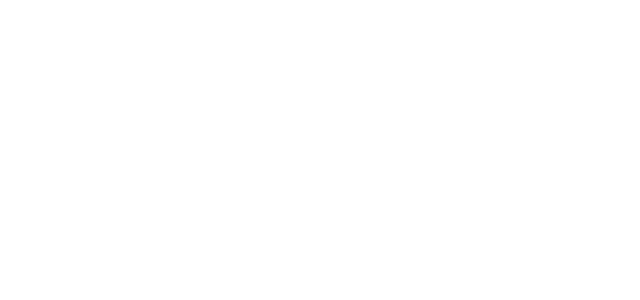
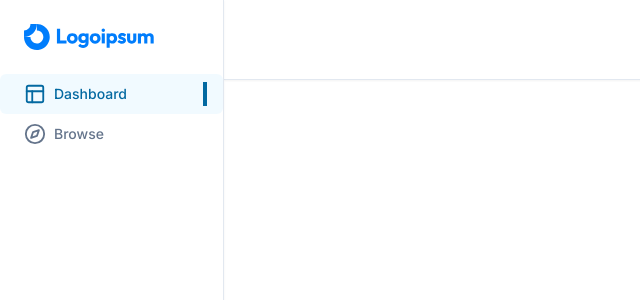
Before and after one commit to Suman196pokhrel/Full_Stack_LMS, a Next.js app: page / in a window 1280 px wide. Shown: the top 300 px of the page, without its empty margins (0-640 px from the left). Built offline with nearby package versions, Linux system fonts and the light colour scheme.

Commit message:
mobile navbar and sidebar ready

```diff
--- /dev/null
+++ b/app/(dashboard)/(routes)/search/page.tsx
@@ -0,0 +1,9 @@
+import React from 'react'
+
+const SearchPage = () => {
+    return (
+        <div>SearchPage</div>
+    )
+}
+
+export default SearchPage
--- /dev/null
+++ b/app/(dashboard)/_components/Logo.tsx
@@ -0,0 +1,17 @@
+import Image from 'next/image'
+import React from 'react'
+
+const Logo = () => {
+    return (
+
+        <Image
+            height={130}
+            width={130}
+            alt='logo'
+            src={"/logo.svg"}
+        />
+
+    )
+}
+
+export default Logo
--- /dev/null
+++ b/app/(dashboard)/_components/MobileSidebar.tsx
@@ -0,0 +1,19 @@
+import { Menu } from 'lucide-react'
+import React from 'react'
+import { Sheet, SheetContent, SheetTrigger } from '@/components/ui/sheet'
+import Sidebar from './Sidebar'
+
+const MobileSidebar = () => {
+    return (
+        <Sheet>
+            <SheetTrigger className='md:hidden pr-4 hover:opacity-75 transition'>
+                <Menu />
+            </SheetTrigger>
+            <SheetContent side={"left"} className='p-0 bg-white'>
+                <Sidebar />
+            </SheetContent>
+        </Sheet>
+    )
+}
+
+export default MobileSidebar
--- /dev/null
+++ b/app/(dashboard)/_components/Navbar.tsx
@@ -0,0 +1,12 @@
+import React from 'react'
+import MobileSidebar from './MobileSidebar'
+
+const Navbar = () => {
+    return (
+        <div className='p-4 border-b h-full flex items-center bg-white shadow-sm'>
+            <MobileSidebar />
+        </div>
+    )
+}
+
+export default Navbar
--- /dev/null
+++ b/app/(dashboard)/_components/Sidebar.tsx
@@ -0,0 +1,18 @@
+import React from 'react'
+import Logo from './Logo'
+import SidebarRoutes from './SidebarRoutes'
+
+const Sidebar = () => {
+    return (
+        <div className='h-full border-r flex flex-col overflow-y-auto bg-white drop-shadow-sm'>
+            <div className='p-6'>
+                <Logo />
+            </div>
+            <div className='flex flex-col w-full'>
+                <SidebarRoutes />
+            </div>
+        </div>
+    )
+}
+
+export default Sidebar
--- /dev/null
+++ b/app/(dashboard)/_components/SidebarItem.tsx
@@ -0,0 +1,58 @@
+"use client"
+import { Ghost, LucideIcon } from 'lucide-react'
+import { usePathname, useRouter } from 'next/navigation'
+import { cn } from '@/lib/utils'
+import React from 'react'
+import { Button } from '@/components/ui/button'
+
+
+interface SidebarItemProps {
+    icon: LucideIcon,
+    label: string
+    href: string
+}
+
+
+const SidebarItem = ({
+    icon: Icon,
+    label,
+    href
+}: SidebarItemProps) => {
+
+    const pathname = usePathname()
+    const router = useRouter()
+
+
+    const isActive = (pathname === "/" && href === "/") ||
+        pathname === href ||
+        pathname?.startsWith(`${href}/`)
+
+
+
+    const onClick = () => {
+        router.push(href)
+    }
+
+    return (
+        <Button onClick={onClick}
+            variant={"ghost"}
+            className={cn(
+                "flex items-center gap-x-2 text-slate-500 text-sm font-[500] pl-6 transition-all hover:text-slate-600 hover:bg-slate-300/20",
+                isActive && "text-sky-700 bg-sky-200/20 hover:bg-sky-200/20 hover:text-sky-700"
+            )}
+        >
+            <div className='flex items-center gap-x-2 py-4'>
+                <Icon
+                    size={22}
+                    className={cn('text-slate-500', isActive && "text-sky-700")}
+                />
+                {label}
+
+            </div>
+            <div className={cn('ml-auto opacity-0 border-2 border-sky-700 h-full transition-all ',
+                isActive && "opacity-100")} />
+        </Button>
+    )
+}
+
+export default SidebarItem
--- /dev/null
+++ b/app/(dashboard)/_components/SidebarRoutes.tsx
@@ -0,0 +1,41 @@
+"use client"
+import { Compass, Layout } from 'lucide-react'
+import React from 'react'
+import SidebarItem from './SidebarItem';
+
+const guestRoutes = [
+    {
+        icon: Layout,
+        label: "Dashboard",
+        href: "/"
+    },
+    {
+        icon: Compass,
+        label: "Browse",
+        href: "/search"
+    },
+
+
+
+]
+
+
+
+const SidebarRoutes = () => {
+    const routes = guestRoutes;
+
+    return (
+        <div className='flex flex-col w-full'>
+            {routes.map((route, index) => (
+                <SidebarItem
+                    key={route.href}
+                    icon={route.icon}
+                    label={route.label}
+                    href={route.href}
+                />
+            ))}
+        </div>
+    )
+}
+
+export default SidebarRoutes
--- /dev/null
+++ b/app/(dashboard)/layout.tsx
@@ -0,0 +1,24 @@
+import React from 'react'
+import Sidebar from './_components/Sidebar'
+import Navbar from './_components/Navbar'
+
+const DashboardLayout = ({ children }: { children: React.ReactNode }) => {
+    return (
+        <div className='h-full'>
+            <div className='h-full'>
+                <div className='h-[80px] md:pl-56 fixed inset-y-0 w-full z-50'>
+                    <Navbar />
+                </div>
+            </div>
+            <div className='hidden md:flex h-full w-56 flex-col fixed inset-y-0 z-50'>
+                <Sidebar />
+            </div>
+            <main className='md:pl-56 h-full'>
+                {children}
+
+            </main>
+        </div>
+    )
+}
+
+export default DashboardLayout
--- /dev/null
+++ b/components/ui/sheet.tsx
@@ -0,0 +1,140 @@
+"use client"
+
+import * as React from "react"
+import * as SheetPrimitive from "@radix-ui/react-dialog"
+import { cva, type VariantProps } from "class-variance-authority"
+import { X } from "lucide-react"
+
+import { cn } from "@/lib/utils"
+
+const Sheet = SheetPrimitive.Root
+
+const SheetTrigger = SheetPrimitive.Trigger
+
+const SheetClose = SheetPrimitive.Close
+
+const SheetPortal = SheetPrimitive.Portal
+
+const SheetOverlay = React.forwardRef<
+  React.ElementRef<typeof SheetPrimitive.Overlay>,
+  React.ComponentPropsWithoutRef<typeof SheetPrimitive.Overlay>
+>(({ className, ...props }, ref) => (
+  <SheetPrimitive.Overlay
+    className={cn(
+      "fixed inset-0 z-50 bg-background/80 backdrop-blur-sm data-[state=open]:animate-in data-[state=closed]:animate-out data-[state=closed]:fade-out-0 data-[state=open]:fade-in-0",
+      className
+    )}
+    {...props}
+    ref={ref}
+  />
+))
+SheetOverlay.displayName = SheetPrimitive.Overlay.displayName
+
+const sheetVariants = cva(
+  "fixed z-50 gap-4 bg-background p-6 shadow-lg transition ease-in-out data-[state=open]:animate-in data-[state=closed]:animate-out data-[state=closed]:duration-300 data-[state=open]:duration-500",
+  {
+    variants: {
+      side: {
+        top: "inset-x-0 top-0 border-b data-[state=closed]:slide-out-to-top data-[state=open]:slide-in-from-top",
+        bottom:
+          "inset-x-0 bottom-0 border-t data-[state=closed]:slide-out-to-bottom data-[state=open]:slide-in-from-bottom",
+        left: "inset-y-0 left-0 h-full w-3/4 border-r data-[state=closed]:slide-out-to-left data-[state=open]:slide-in-from-left sm:max-w-sm",
+        right:
+          "inset-y-0 right-0 h-full w-3/4  border-l data-[state=closed]:slide-out-to-right data-[state=open]:slide-in-from-right sm:max-w-sm",
+      },
+    },
+    defaultVariants: {
+      side: "right",
+    },
+  }
+)
+
+interface SheetContentProps
+  extends React.ComponentPropsWithoutRef<typeof SheetPrimitive.Content>,
+    VariantProps<typeof sheetVariants> {}
+
+const SheetContent = React.forwardRef<
+  React.ElementRef<typeof SheetPrimitive.Content>,
+  SheetContentProps
+>(({ side = "right", className, children, ...props }, ref) => (
+  <SheetPortal>
+    <SheetOverlay />
+    <SheetPrimitive.Content
+      ref={ref}
+      className={cn(sheetVariants({ side }), className)}
+      {...props}
+    >
+      {children}
+      <SheetPrimitive.Close className="absolute right-4 top-4 rounded-sm opacity-70 ring-offset-background transition-opacity hover:opacity-100 focus:outline-none focus:ring-2 focus:ring-ring focus:ring-offset-2 disabled:pointer-events-none data-[state=open]:bg-secondary">
+        <X className="h-4 w-4" />
+        <span className="sr-only">Close</span>
+      </SheetPrimitive.Close>
+    </SheetPrimitive.Content>
+  </SheetPortal>
+))
+SheetContent.displayName = SheetPrimitive.Content.displayName
+
+const SheetHeader = ({
+  className,
+  ...props
+}: React.HTMLAttributes<HTMLDivElement>) => (
+  <div
+    className={cn(
+      "flex flex-col space-y-2 text-center sm:text-left",
+      className
+    )}
+    {...props}
+  />
+)
+SheetHeader.displayName = "SheetHeader"
+
+const SheetFooter = ({
+  className,
+  ...props
+}: React.HTMLAttributes<HTMLDivElement>) => (
+  <div
+    className={cn(
+      "flex flex-col-reverse sm:flex-row sm:justify-end sm:space-x-2",
+      className
+    )}
+    {...props}
+  />
+)
+SheetFooter.displayName = "SheetFooter"
+
+const SheetTitle = React.forwardRef<
+  React.ElementRef<typeof SheetPrimitive.Title>,
+  React.ComponentPropsWithoutRef<typeof SheetPrimitive.Title>
+>(({ className, ...props }, ref) => (
+  <SheetPrimitive.Title
+    ref={ref}
+    className={cn("text-lg font-semibold text-foreground", className)}
+    {...props}
+  />
+))
+SheetTitle.displayName = SheetPrimitive.Title.displayName
+
+const SheetDescription = React.forwardRef<
+  React.ElementRef<typeof SheetPrimitive.Description>,
+  React.ComponentPropsWithoutRef<typeof SheetPrimitive.Description>
+>(({ className, ...props }, ref) => (
+  <SheetPrimitive.Description
+    ref={ref}
+    className={cn("text-sm text-muted-foreground", className)}
+    {...props}
+  />
+))
+SheetDescription.displayName = SheetPrimitive.Description.displayName
+
+export {
+  Sheet,
+  SheetPortal,
+  SheetOverlay,
+  SheetTrigger,
+  SheetClose,
+  SheetContent,
+  SheetHeader,
+  SheetFooter,
+  SheetTitle,
+  SheetDescription,
+}
--- a/package.json
+++ b/package.json
@@ -10,6 +10,7 @@
   },
   "dependencies": {
     "@clerk/nextjs": "^4.25.7",
+    "@radix-ui/react-dialog": "^1.0.5",
     "@radix-ui/react-slot": "^1.0.2",
     "@types/node": "20.8.8",
     "@types/react": "18.2.31",
```
Also changed, not shown: public/logo.svg (added), 1 other file (tests, documents, lock files or other folders).
